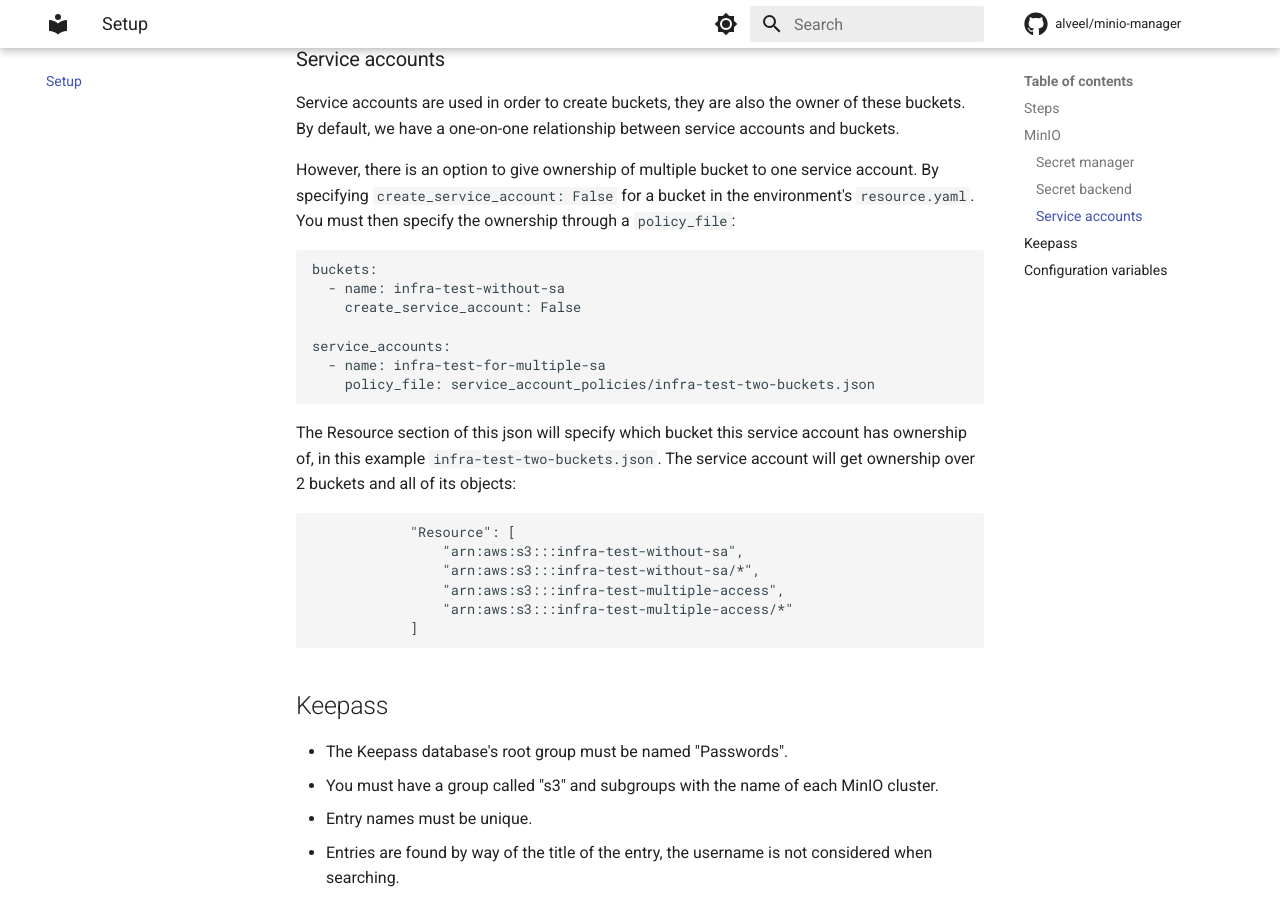
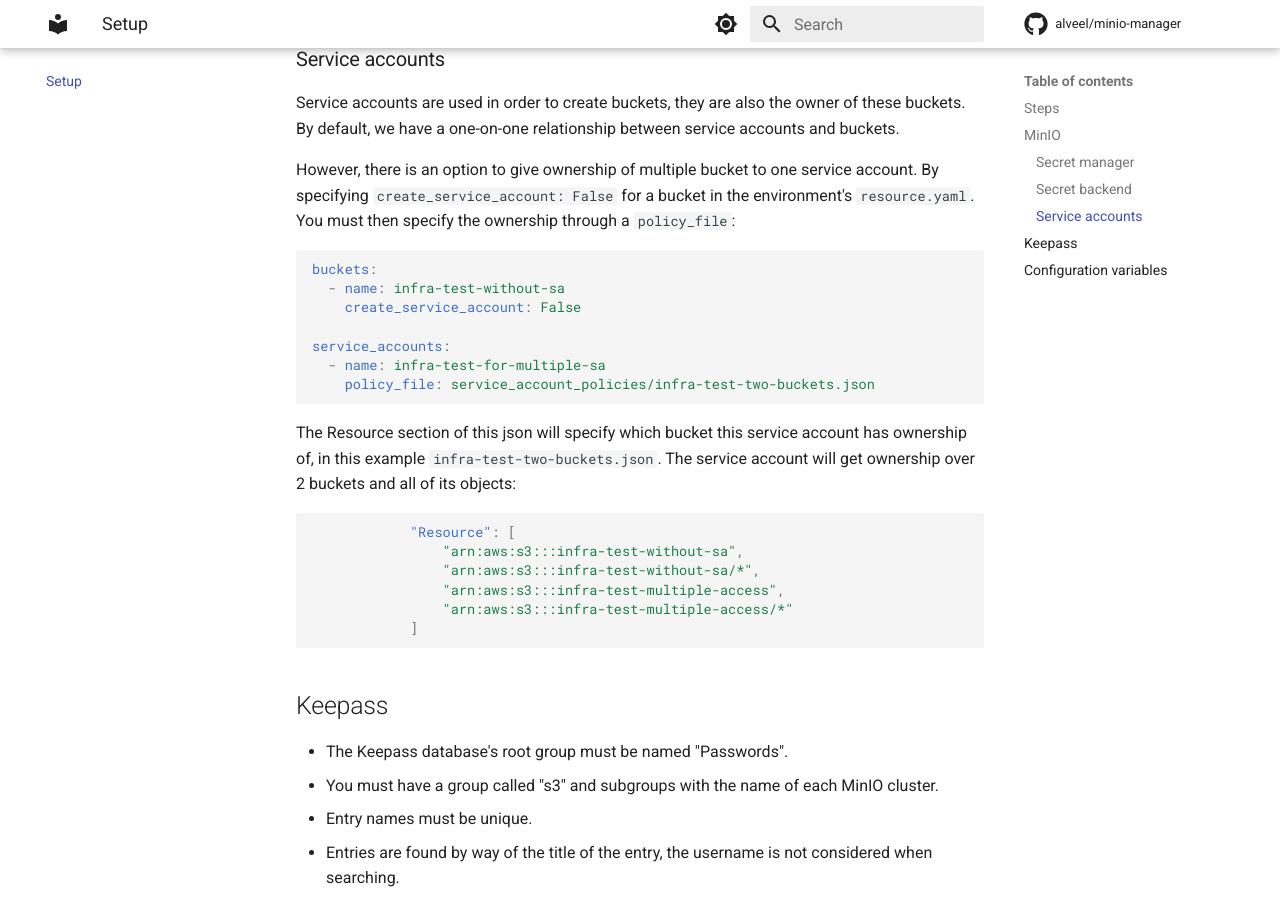
Before and after one commit to Alveel/minio-manager, an MkDocs documentation site: the page built from docs/setup.md, in a window 1280 px wide and 900 px high, scrolled down 1796 px. Built offline with MkDocs 1.6.1 and Material for MkDocs 9.7.7, drawn with Linux system fonts in a browser that asks for light colours; comment, search, counter and statistics services are not loaded.

Commit message:
Add missing syntax highlighting

````diff
--- a/docs/setup.md
+++ b/docs/setup.md
@@ -67,7 +67,7 @@ Service accounts are used in order to create buckets, they are also the owner of
 However, there is an option to give ownership of multiple bucket to one service account. By specifying `create_service_account: False` for a bucket in the environment's `resource.yaml`.
 You must then specify the ownership through a `policy_file`:
 
-```
+``` yaml
 buckets:
   - name: infra-test-without-sa
     create_service_account: False
@@ -80,7 +80,7 @@ service_accounts:
 The Resource section of this json will specify which bucket this service account has ownership of, in this example `infra-test-two-buckets.json`.
 The service account will get ownership over 2 buckets and all of its objects:
 
-```
+``` json
             "Resource": [
                 "arn:aws:s3:::infra-test-without-sa",
                 "arn:aws:s3:::infra-test-without-sa/*",
````
